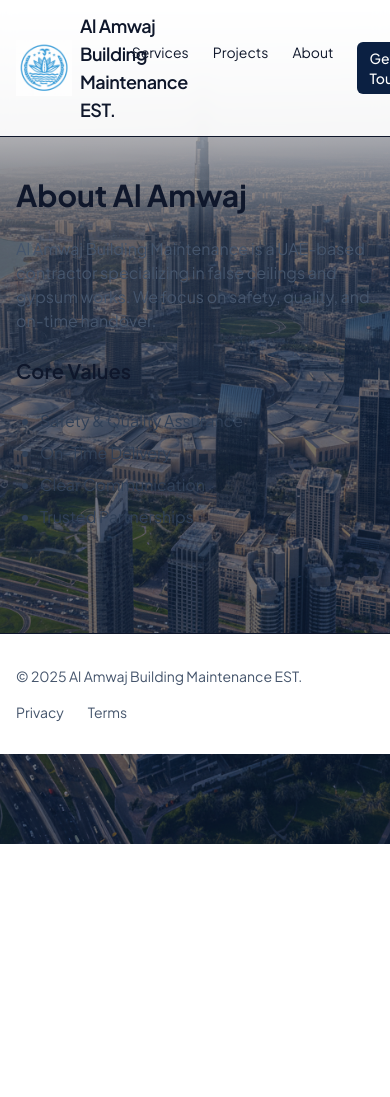
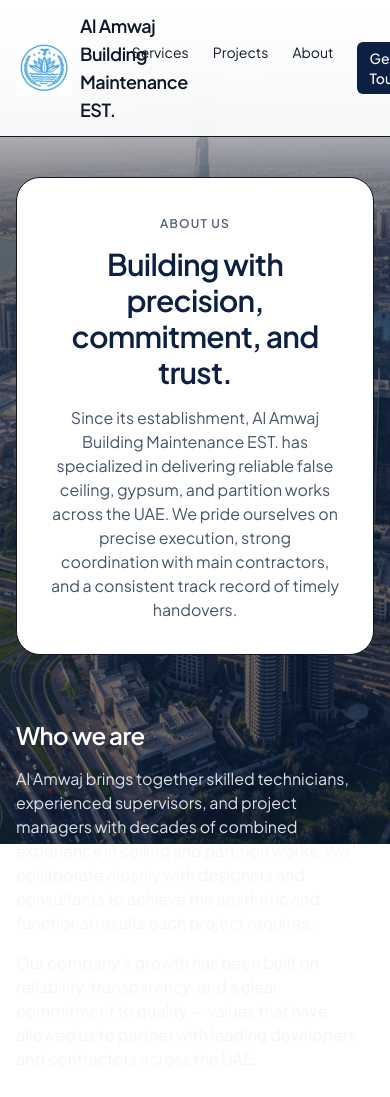
Before and after one commit to WovenTexLTD/Al-Amwaj-BLDG-MAINT.-est, a Next.js app: page /about in a window 390 px wide. Shown: the top 1097 px of the page. Before the commit the page ends 844 px from the top, so only its background shows below. Built offline with nearby package versions, Linux system fonts and the light colour scheme.

Commit message:
Update page.tsx

```diff
--- a/src/app/about/page.tsx
+++ b/src/app/about/page.tsx
@@ -1,18 +1,123 @@
+import Image from "next/image";
+import Link from "next/link";
+
 export default function About() {
   return (
-    <section className="space-y-6">
-      <h1 className="text-3xl font-bold">About Al Amwaj</h1>
-      <p className="text-slate-600">
-        Al Amwaj Building Maintenance is a UAE-based contractor specializing in
-        false ceilings and gypsum works. We focus on safety, quality, and on-time handover.
-      </p>
-      <h2 className="text-xl font-semibold mt-4">Core Values</h2>
-      <ul className="list-disc pl-6 text-slate-700 space-y-2">
-        <li>Safety & Quality Assurance</li>
-        <li>On-Time Delivery</li>
-        <li>Clear Communication</li>
-        <li>Trusted Partnerships</li>
-      </ul>
-    </section>
+    <div className="space-y-16">
+      {/* ===== HERO ===== */}
+      <section className="rounded-3xl bg-white border p-8 md:p-12 text-center">
+        <span className="inline-block text-xs font-semibold tracking-widest text-[#0B2042]/70 uppercase">
+          About Us
+        </span>
+        <h1 className="mt-3 text-3xl md:text-4xl font-semibold tracking-tight text-[#0B2042]">
+          Building with precision, commitment, and trust.
+        </h1>
+        <p className="mt-4 text-slate-600 max-w-2xl mx-auto">
+          Since its establishment, Al Amwaj Building Maintenance EST. has specialized in delivering
+          reliable false ceiling, gypsum, and partition works across the UAE. We pride ourselves on
+          precise execution, strong coordination with main contractors, and a consistent track record
+          of timely handovers.
+        </p>
+      </section>
+
+      {/* ===== COMPANY OVERVIEW + IMAGES ===== */}
+      <section className="grid md:grid-cols-2 gap-10 items-center">
+        {/* LEFT TEXT */}
+        <div className="space-y-4">
+          <h2 className="text-2xl font-semibold tracking-tight text-white">Who we are</h2>
+          <p className="text-slate-100/90">
+            Al Amwaj brings together skilled technicians, experienced supervisors, and project
+            managers with decades of combined experience in ceiling and partition works. We
+            collaborate closely with designers and consultants to achieve the aesthetic and
+            functional results each project requires.
+          </p>
+          <p className="text-slate-100/90">
+            Our company’s growth has been built on reliability, transparency, and a clear
+            commitment to quality — values that have allowed us to partner with leading developers
+            and contractors across the UAE.
+          </p>
+        </div>
+
+        {/* RIGHT IMAGE */}
+        <div className="relative h-[320px] md:h-[420px] rounded-2xl overflow-hidden bg-slate-100 border">
+          <Image
+            src="/about-1.png"
+            alt="Al Amwaj team working on site"
+            fill
+            className="object-cover"
+          />
+        </div>
+      </section>
+
+      {/* ===== SECOND IMAGE STRIP ===== */}
+      <section className="grid md:grid-cols-2 gap-10 items-center">
+        {/* LEFT IMAGE */}
+        <div className="relative h-[320px] md:h-[420px] rounded-2xl overflow-hidden bg-slate-100 border">
+          <Image
+            src="/about-2.png"
+            alt="Ceiling works project"
+            fill
+            className="object-cover"
+          />
+        </div>
+
+        {/* RIGHT TEXT */}
+        <div className="space-y-4">
+          <h2 className="text-2xl font-semibold tracking-tight text-white">Our Expertise</h2>
+          <p className="text-slate-100/90">
+            We have successfully completed a wide range of commercial, residential, and hospitality
+            projects — from luxury villas to large-scale developments. Our focus is on technical
+            precision, safety, and maintaining clean site execution standards.
+          </p>
+          <p className="text-slate-100/90">
+            Whether handling gypsum ceilings, partitions, or acoustic assemblies, Al Amwaj delivers
+            comprehensive solutions that meet international standards and local authority
+            requirements.
+          </p>
+        </div>
+      </section>
+
+      {/* ===== VALUES ===== */}
+      <section className="space-y-6">
+        <h2 className="text-2xl font-semibold tracking-tight text-white">Our values</h2>
+        <div className="grid md:grid-cols-3 gap-6">
+          {[
+            {
+              title: "Reliability",
+              desc: "We honor our commitments, maintain clear timelines, and deliver projects as promised.",
+            },
+            {
+              title: "Quality",
+              desc: "We use certified materials and conduct strict QA/QC at every stage of installation.",
+            },
+            {
+              title: "Teamwork",
+              desc: "Our success lies in our coordination — within our crews and with every client we serve.",
+            },
+          ].map((val) => (
+            <div key={val.title} className="p-6 rounded-2xl bg-white border hover:shadow-sm transition">
+              <h3 className="font-medium text-[#0B2042]">{val.title}</h3>
+              <p className="mt-2 text-sm text-slate-600">{val.desc}</p>
+            </div>
+          ))}
+        </div>
+      </section>
+
+      {/* ===== CTA ===== */}
+      <section className="rounded-2xl border bg-white p-6 md:p-8 flex flex-col md:flex-row items-center justify-between gap-4">
+        <div>
+          <h3 className="text-xl font-semibold text-[#0B2042]">Let’s build something exceptional.</h3>
+          <p className="text-slate-600">
+            Reach out to discuss upcoming projects or request our company profile.
+          </p>
+        </div>
+        <Link
+          href="/contact"
+          className="px-5 py-2.5 rounded-md bg-[#0B2042] text-white hover:opacity-90"
+        >
+          Contact Us
+        </Link>
+      </section>
+    </div>
   );
 }
```
